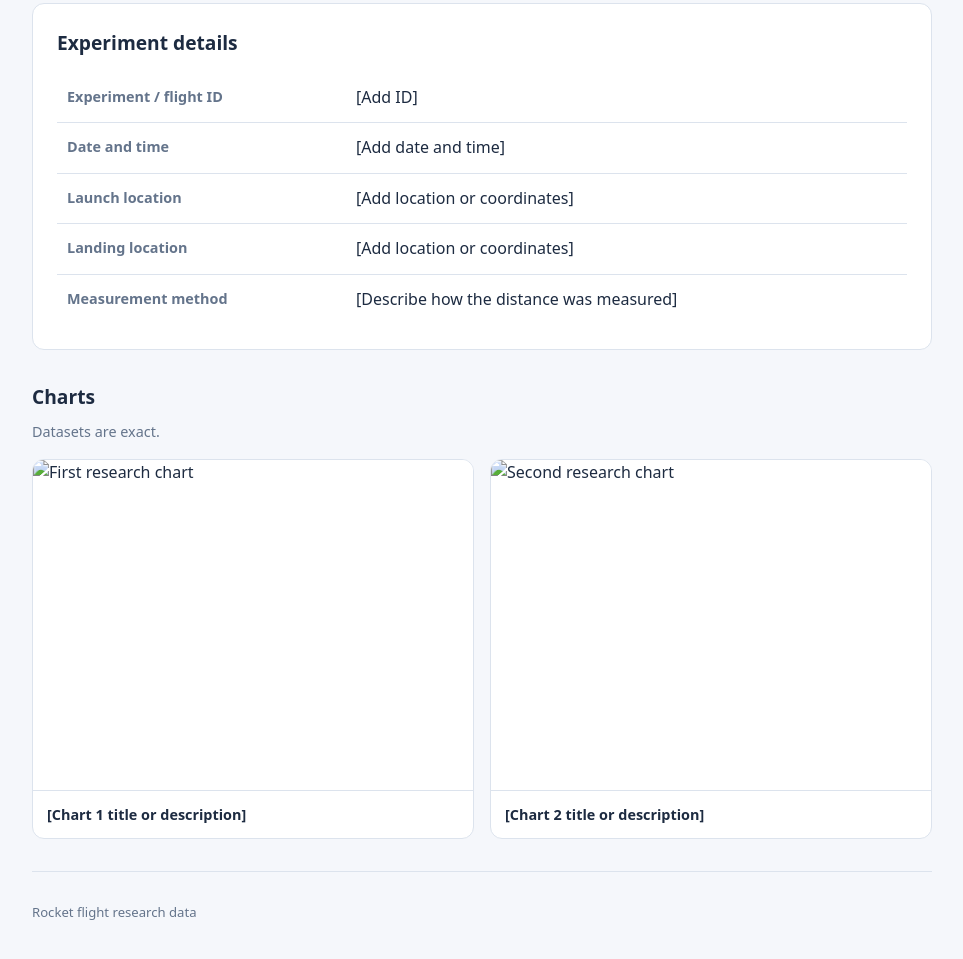
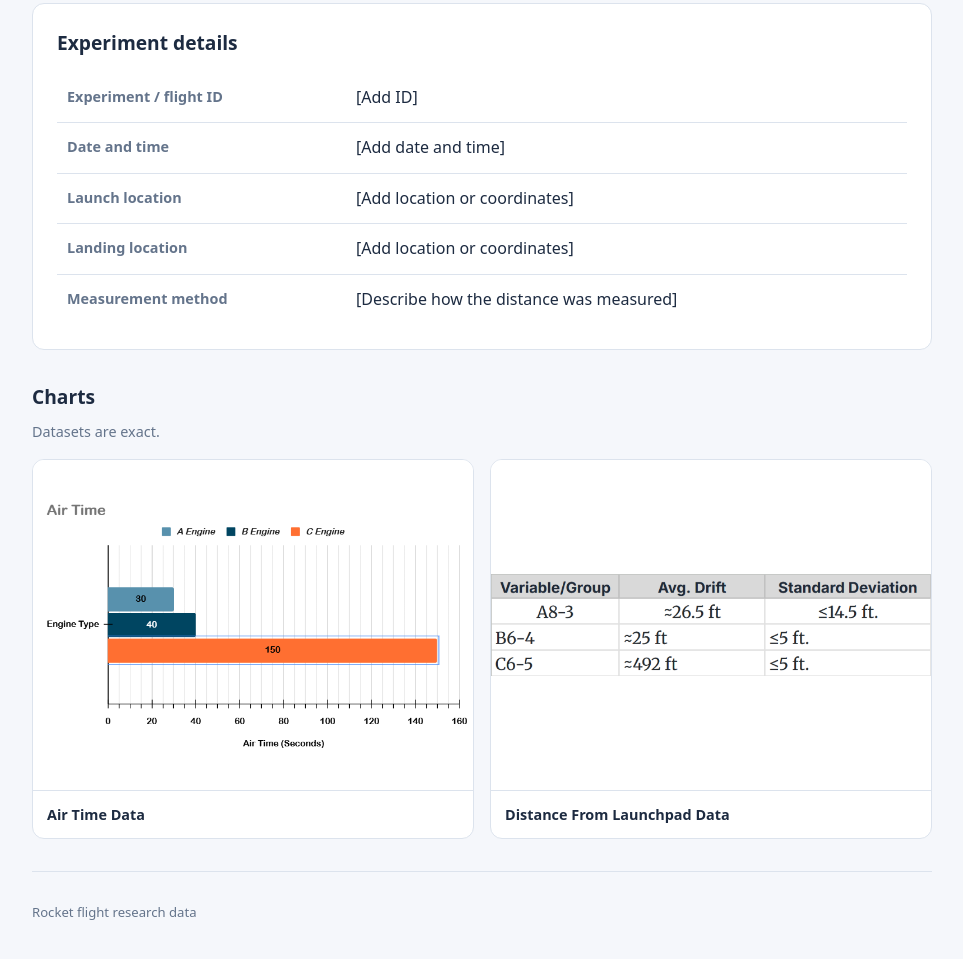
Before and after one commit to Zelk-Boy/EliFentonRocketData, a plain HTML site: page index.html in a window 1280 px wide. Shown: the part 437-1396 px from the top of the page, without its empty margins (158-1121 px from the left). Drawn offline with Linux system fonts and the light colour scheme.

Commit message:
Update chart images and captions in index.html

```diff
--- a/index.html
+++ b/index.html
@@ -229,13 +229,13 @@
             <div class="chart-grid">
                 <figure class="chart">
                     <!-- Replace with a direct URL to your first chart image. -->
-                    <img src="PASTE_CHART_1_IMAGE_URL_HERE" alt="First research chart">
-                    <figcaption>[Chart 1 title or description]</figcaption>
+                    <img src="/chart1forrocket.png">
+                    <figcaption>Air Time Data</figcaption>
                 </figure>
                 <figure class="chart">
                     <!-- Replace with a direct URL to your second chart image. -->
-                    <img src="PASTE_CHART_2_IMAGE_URL_HERE" alt="Second research chart">
-                    <figcaption>[Chart 2 title or description]</figcaption>
+                    <img src="chart2forrocket.png" alt="Second research chart">
+                    <figcaption>Distance From Launchpad Data</figcaption>
                 </figure>
             </div>
         </section>
```
